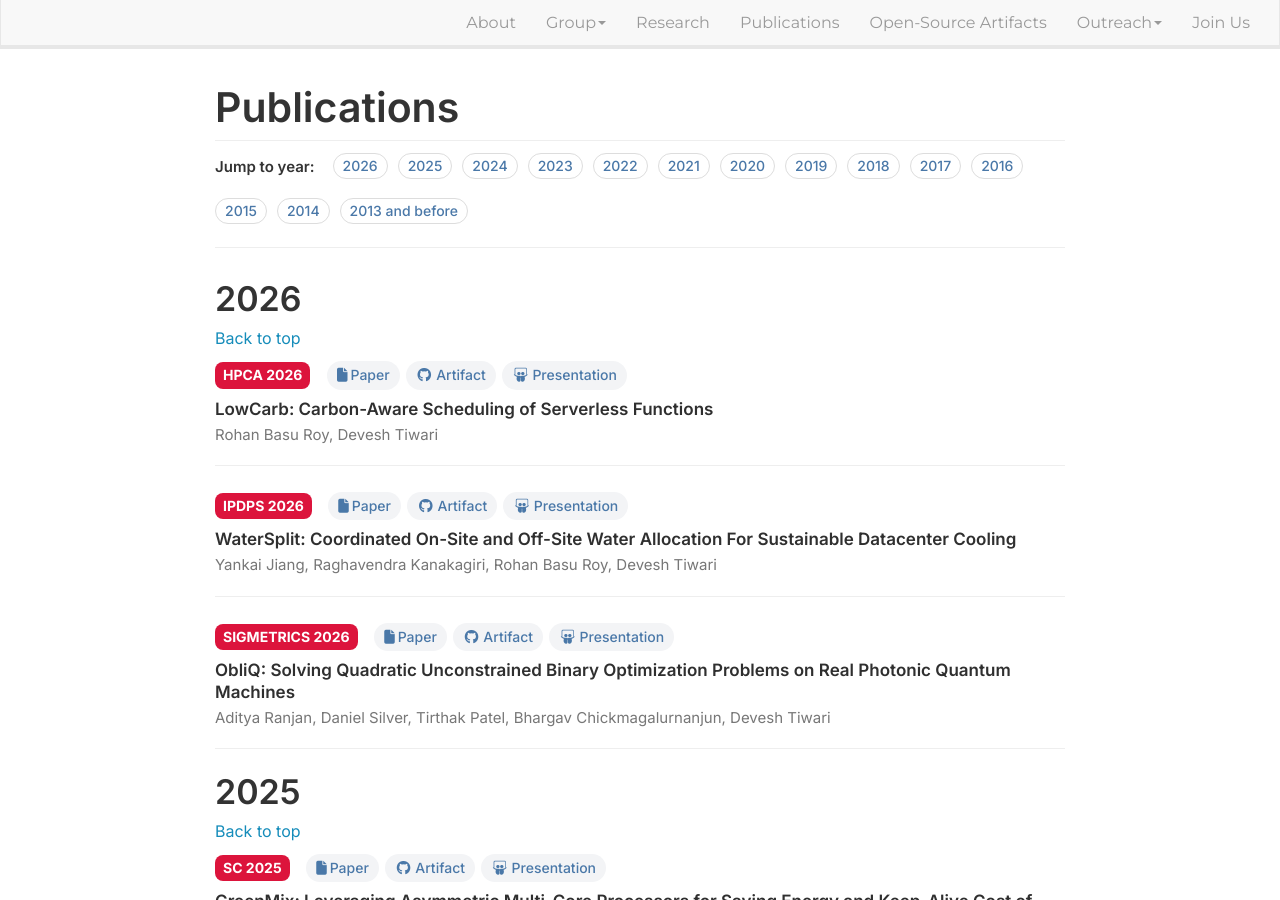
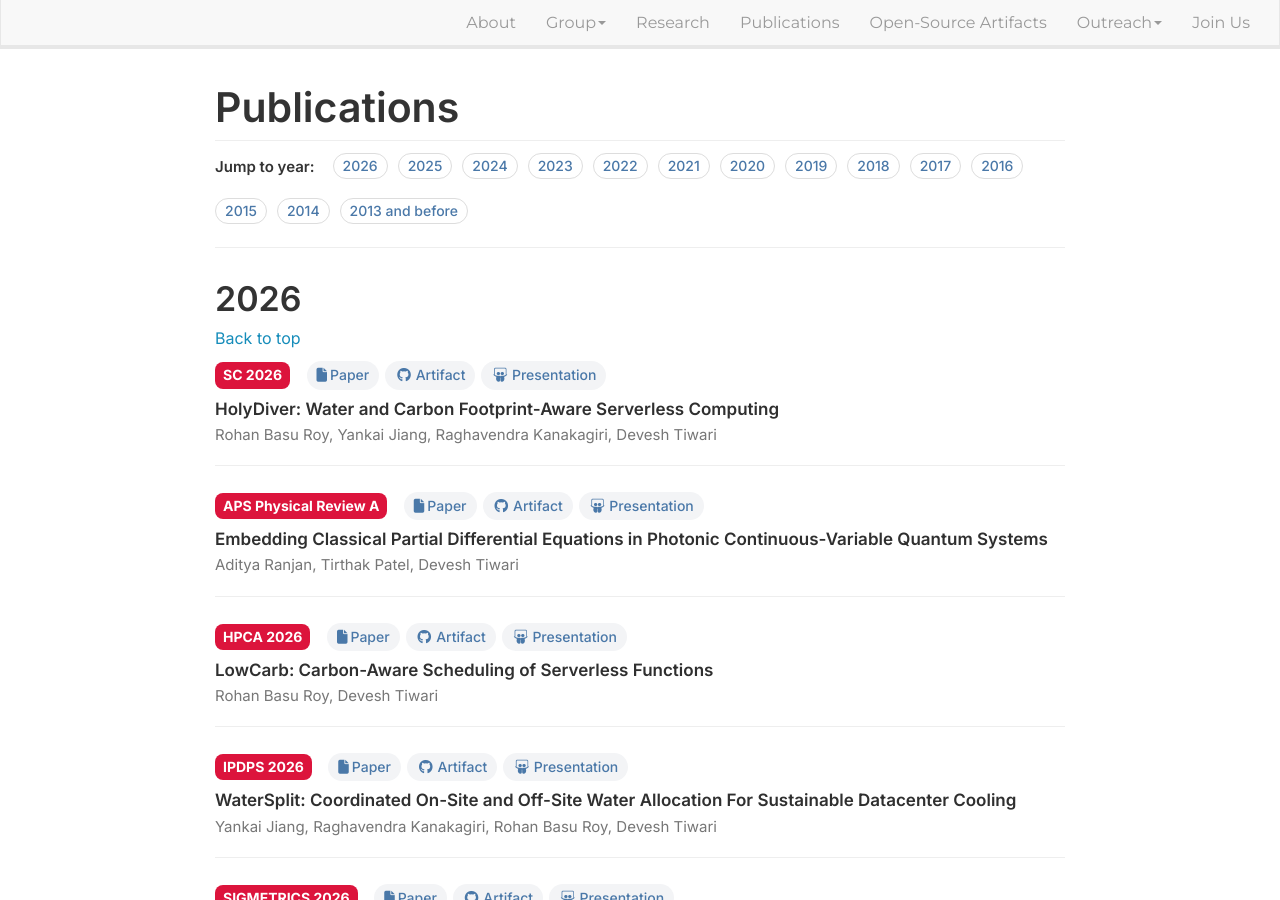
Before and after one commit to GoodwillComputingLab/goodwillcomputinglab.github.io, a Jekyll site: the page built from _pages/publications.md, in a window 1280 px wide and 900 px high. Built offline with Jekyll 4.4.1, drawn with Linux system fonts in a browser that asks for light colours; nearby versions of some CDN libraries.

Commit message:
Update publications.yml

```diff
--- a/_data/publications.yml
+++ b/_data/publications.yml
@@ -1,6 +1,16 @@
 - year:
   text: "2026"
   elements:
+
+  - conference: "SC 2026"
+    paper: "HolyDiver: Water and Carbon Footprint-Aware Serverless Computing"
+    authors: "Rohan Basu Roy, Yankai Jiang, Raghavendra Kanakagiri, Devesh Tiwari"
+
+  - conference: "APS Physical Review A"
+    paper: "Embedding Classical Partial Differential Equations in Photonic Continuous-Variable Quantum Systems"
+    authors: "Aditya Ranjan, Tirthak Patel, Devesh Tiwari"
+    paper-link: https://journals.aps.org/pra/pdf/10.1103/ggsj-mhkb
+    code-link: https://doi.org/10.5281/zenodo.18395187
 
   - conference: "HPCA 2026"
     paper: "LowCarb: Carbon-Aware Scheduling of Serverless Functions"
```
